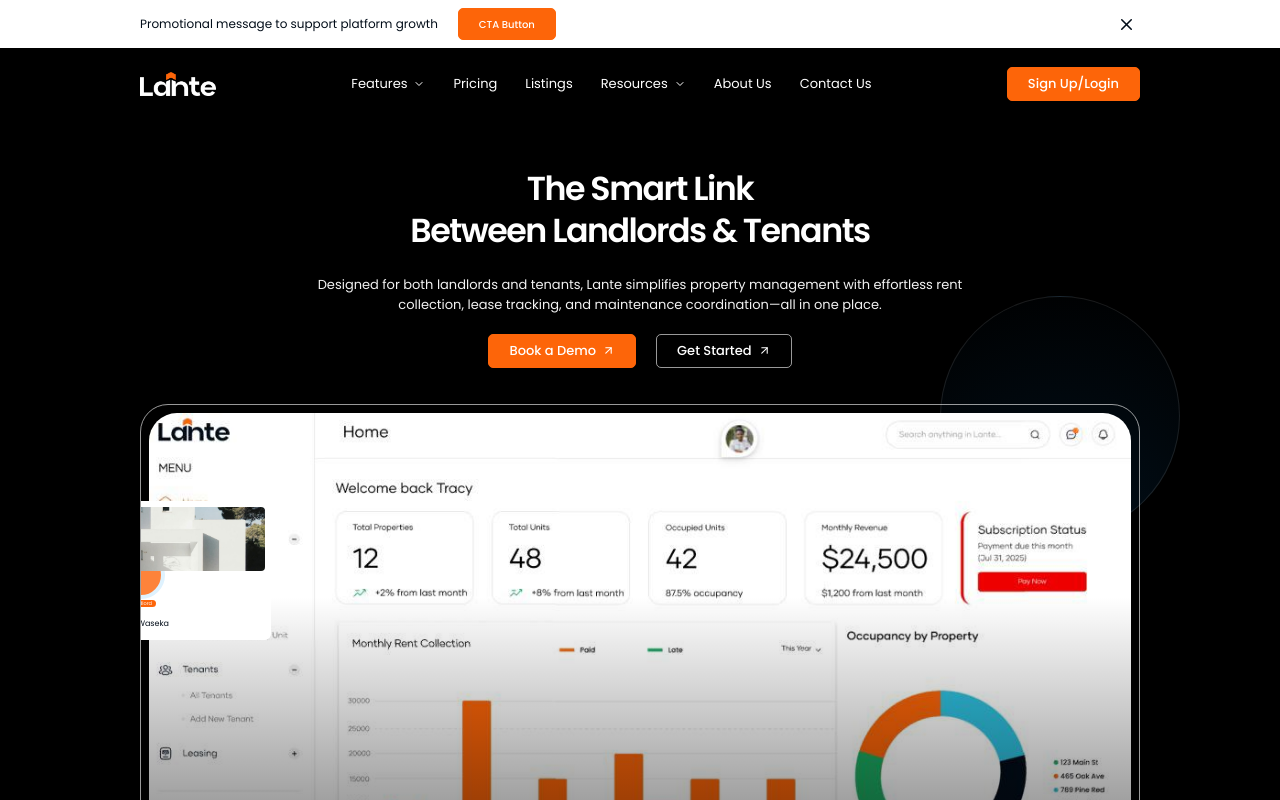
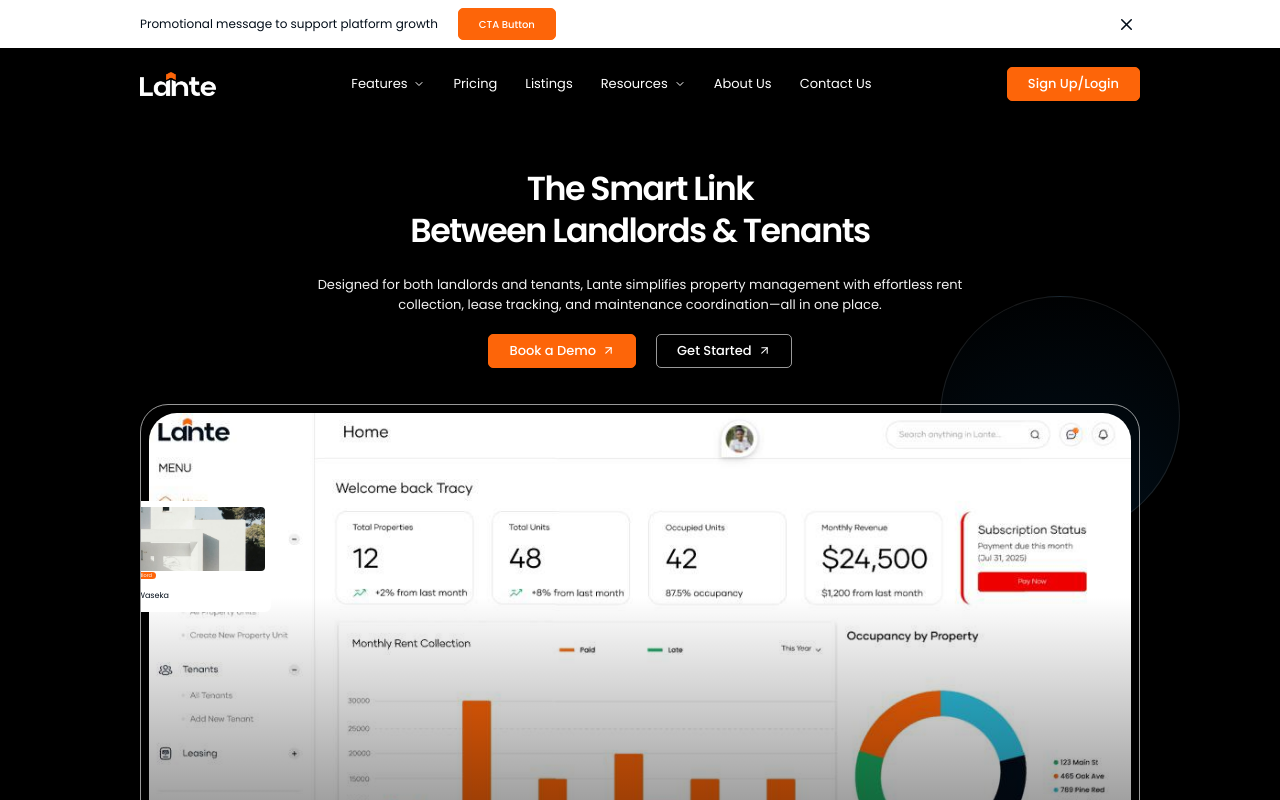
Before and after one commit to PolaWaffo/lante-homepage, a React (Vite) app: page / in a window 1280 px wide. Shown: the top 800 px of the page. Built offline with nearby package versions, Linux system fonts and the light colour scheme.

Commit message:
Update positioning of landlord avatar in DashboardPreview

```diff
--- a/src/components/DashboardPreview.tsx
+++ b/src/components/DashboardPreview.tsx
@@ -14,7 +14,7 @@ export function DashboardPreview() {
           alt=""
           className="h-16 w-full rounded object-cover"
         />
-        <div className="mx-auto -mt-5 h-12 w-12 rounded-full border-4 border-sky-100 bg-orange/80" />
+        <div className="mx-auto absolute z-15 -mt-5 h-12 w-12 rounded-full border-4 border-sky-100 bg-orange/80" />
         <span className="relative -top-2 rounded-full bg-orange px-1 text-[5px] text-white">
           Landlord
         </span>
```
